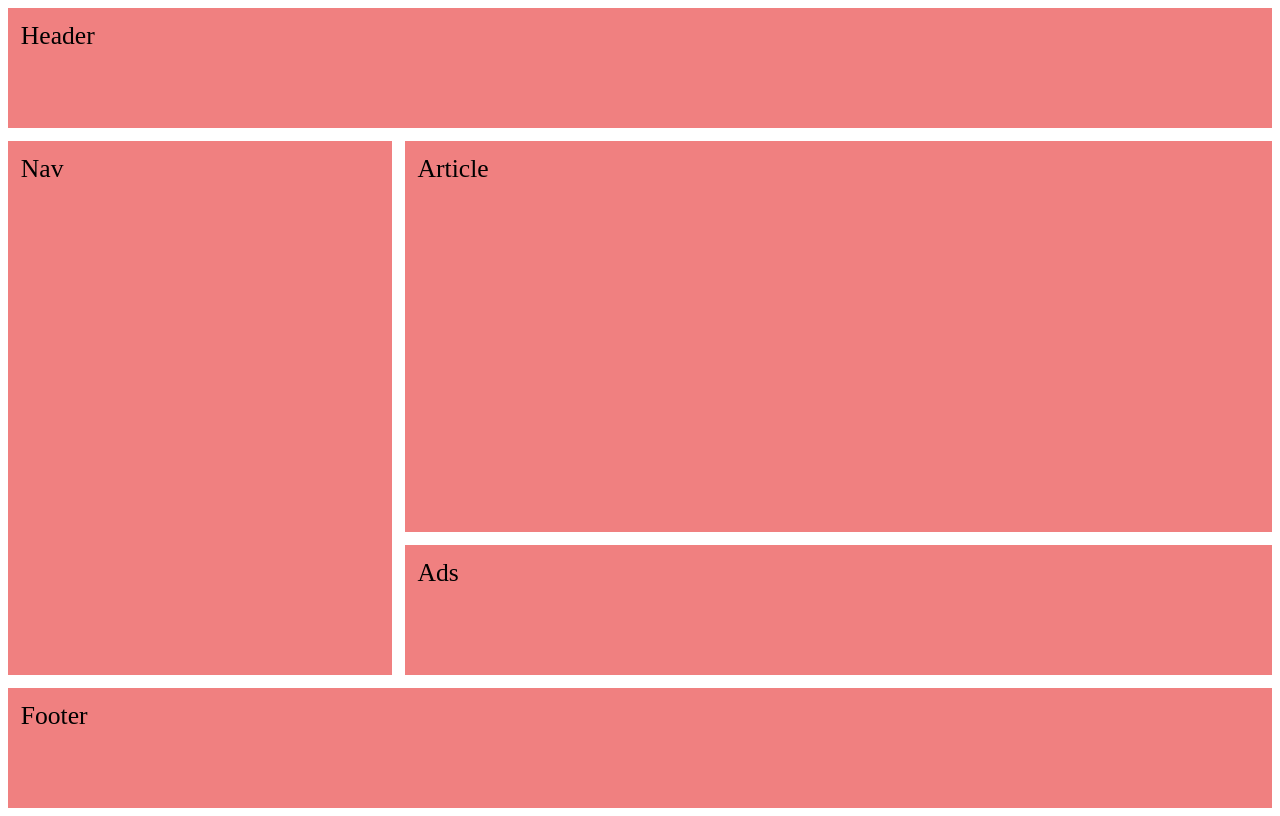
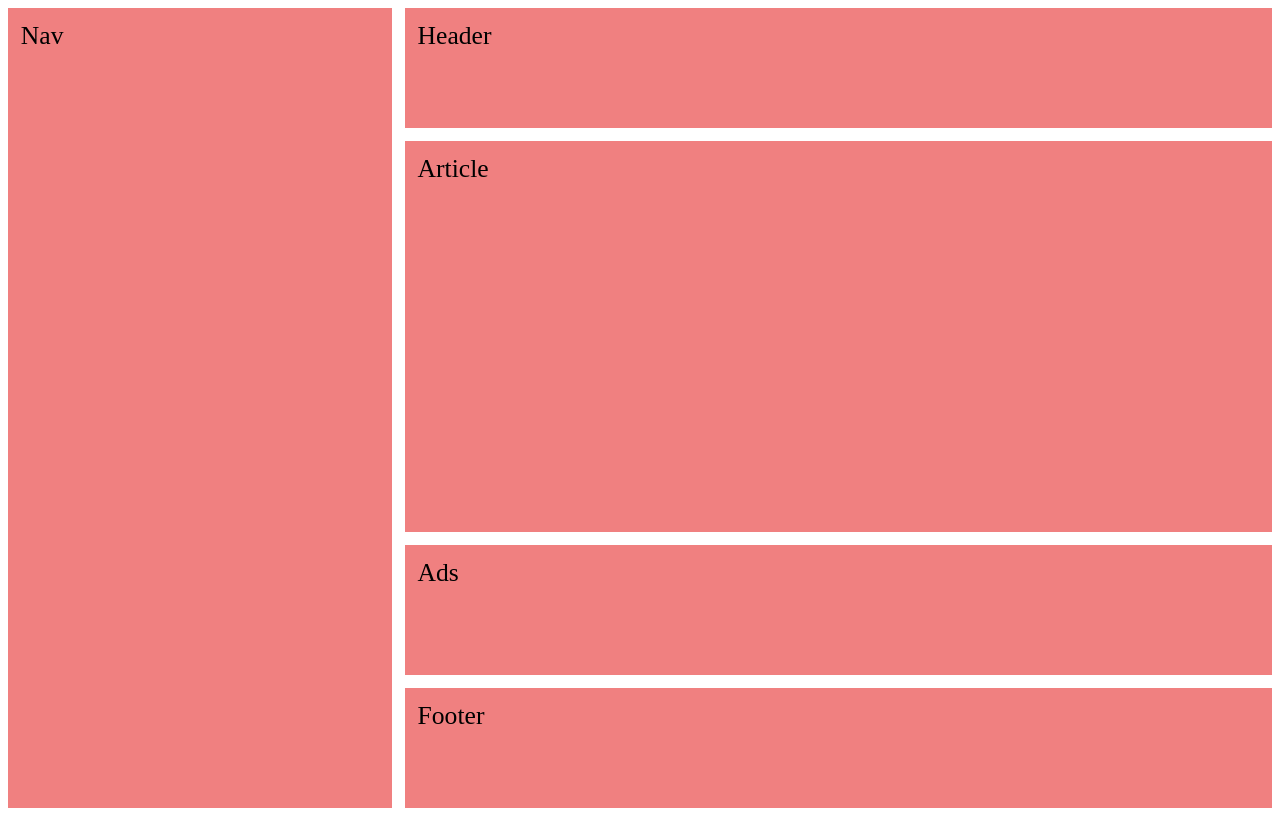
Before and after one commit to Rick799/grid101, a website built with Vite: page 01_website-layouts/index.html in a window 1280 px wide. Built offline with nearby package versions, Linux system fonts and the light colour scheme.

Commit message:
01_website_layouts: layout 7

```diff
--- a/01_website-layouts/index.html
+++ b/01_website-layouts/index.html
@@ -5,7 +5,7 @@
     <meta http-equiv="X-UA-Compatible" content="IE=edge" />
     <meta name="viewport" content="width=device-width, initial-scale=1.0" />
     <link rel="stylesheet" href="style.css" />
-    <title>Grid Website Layout 6</title>
+    <title>Grid Website Layout 7</title>
   </head>
   <body>
     <header>Header</header>
--- a/01_website-layouts/style.css
+++ b/01_website-layouts/style.css
@@ -2,10 +2,10 @@ body {
   display: grid;
   grid-template: 15vh  3fr 1fr  15vh / 30vw 1fr ;
   grid-template-areas:
-    "header header "
+    "nav header "
     "nav article  "
     "nav ads "
-    "footer footer ";
+    "nav footer ";
   gap: 1vw;
   height: 100vh;
 }
```
